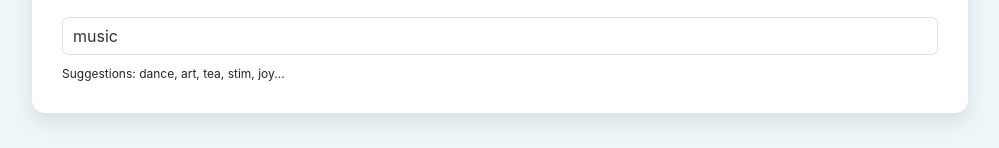
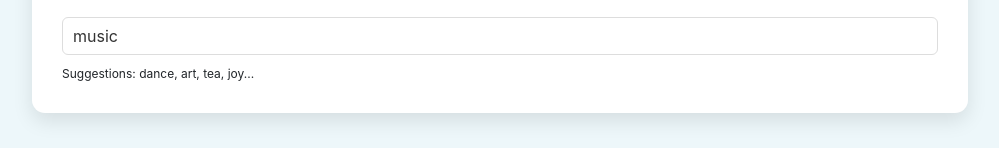
Before and after one commit to r3llie/r3-dictionary-app, a React (Create React App) app: page / in a window 1280 px wide. Shown: the part 279-427 px from the top of the page, without its empty margins (140-1139 px from the left). Built offline with nearby package versions, Linux system fonts and the light colour scheme; no server answers.

Commit message:
changed the suggested words again

```diff
--- a/src/Dictionary.js
+++ b/src/Dictionary.js
@@ -54,7 +54,7 @@ function handlePexelsResponse(response) {
             defaultValue={props.defaultKeyword} />
           </form>
           <div className="hint">
-            Suggestions: dance, art, tea, stim, joy...
+            Suggestions: dance, art, tea, joy...
           </div>
         </section>
 
```
